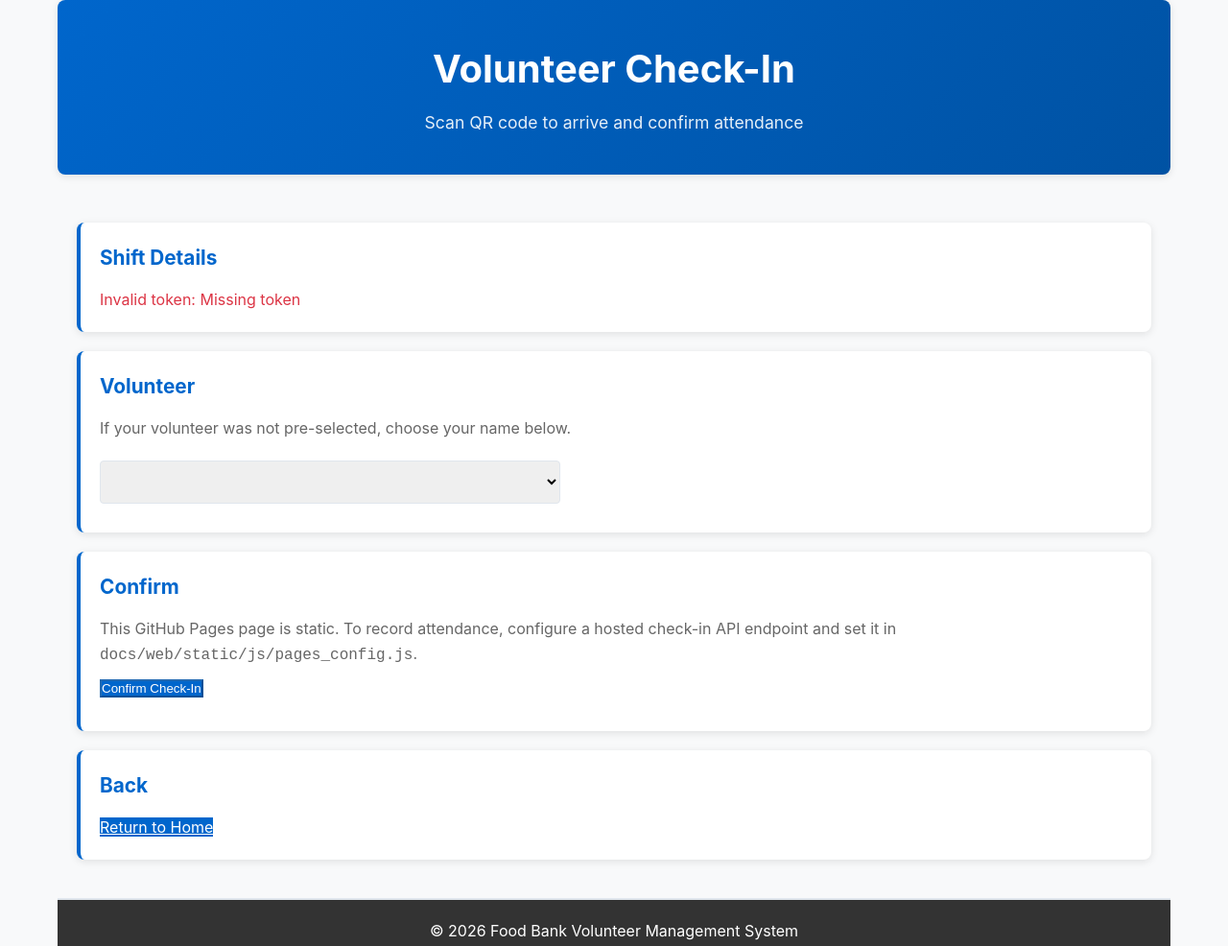
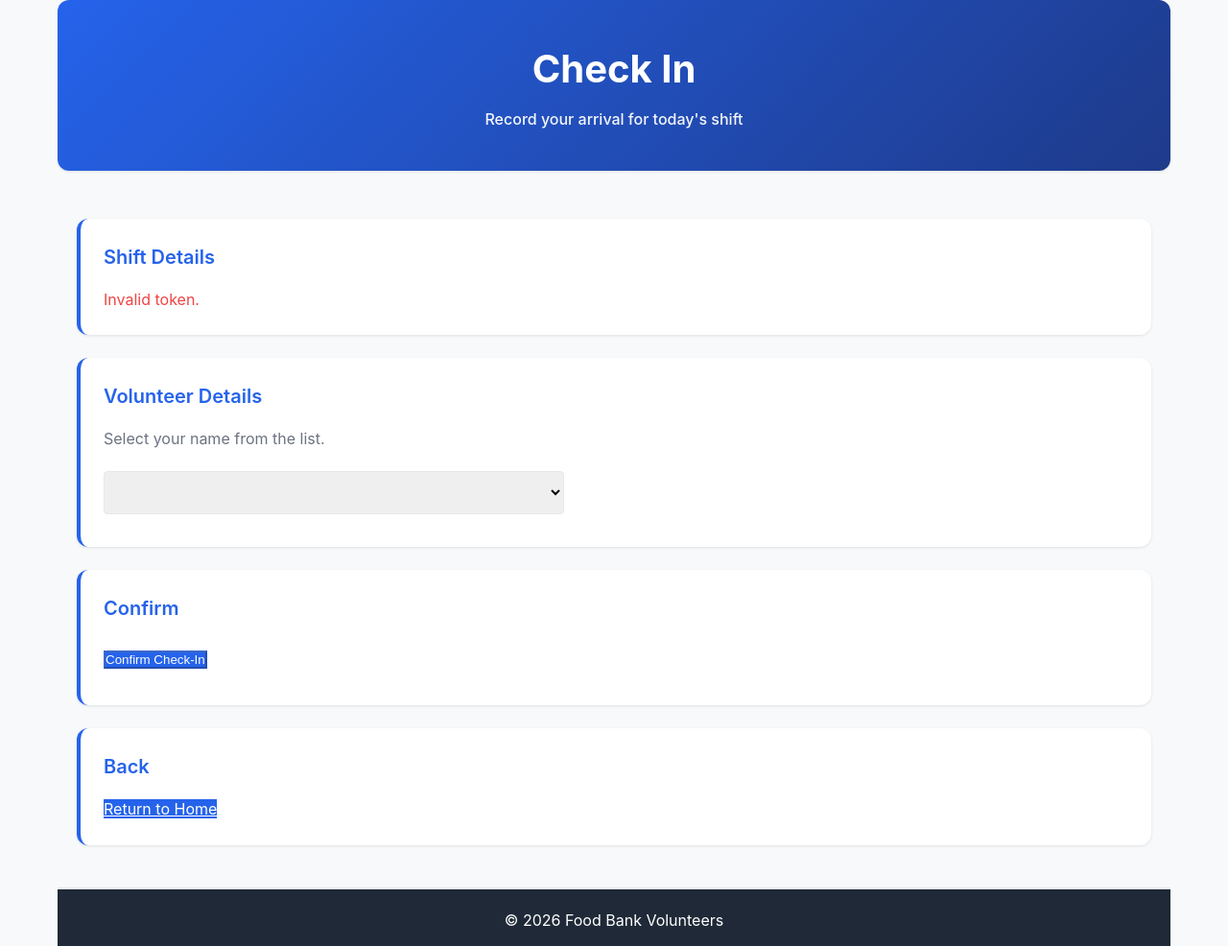
Before and after one commit to geki97/Volunteer-Shift-Management-System, a plain HTML site: page docs/check-in.html in a window 1280 px wide. Shown: the top 986 px of the page at 96% size. Drawn offline with Linux system fonts and the light colour scheme.

Commit message:
°final commits fixes°

```diff
--- a/docs/check-in.html
+++ b/docs/check-in.html
@@ -5,14 +5,14 @@
     <meta name="viewport" content="width=device-width, initial-scale=1.0" />
     <meta http-equiv="Content-Security-Policy" content="default-src 'self'; base-uri 'self'; object-src 'none'; frame-ancestors 'none'; form-action 'none'; script-src 'self'; style-src 'self' 'unsafe-inline'; img-src 'self' data:; connect-src 'self' https://*.functions.supabase.co https://*.supabase.co; upgrade-insecure-requests">
     <meta name="referrer" content="no-referrer">
-    <title>Volunteer Check-In</title>
+    <title>Check In - Food Bank Volunteers</title>
     <link rel="stylesheet" href="./web/static/css/style.css" />
 </head>
 <body>
     <div class="container">
         <header>
-            <h1>Volunteer Check-In</h1>
-            <p>Scan QR code to arrive and confirm attendance</p>
+            <h1>Check In</h1>
+            <p>Record your arrival for today's shift</p>
         </header>
 
         <main>
@@ -24,19 +24,15 @@
             </div>
 
             <div class="card">
-                <h3>Volunteer</h3>
+                <h3>Volunteer Details</h3>
                 <p id="volunteer-hint" style="color: var(--text-light); margin-bottom: 10px;">
-                    If your volunteer was not pre-selected, choose your name below.
+                    Select your name from the list.
                 </p>
                 <select id="volunteer-select" class="input-field" style="width: 100%; max-width: 480px;"></select>
             </div>
 
             <div class="card">
                 <h3>Confirm</h3>
-                <p style="color: var(--text-light);">
-                    This GitHub Pages page is static. To record attendance, configure a hosted check-in API
-                    endpoint and set it in <code>docs/web/static/js/pages_config.js</code>.
-                </p>
                 <button id="confirm-btn" class="btn-primary" style="margin-top: 12px;">Confirm Check-In</button>
                 <div id="result" style="margin-top: 12px;"></div>
             </div>
@@ -48,7 +44,7 @@
         </main>
 
         <footer>
-            <p>&copy; 2026 Food Bank Volunteer Management System</p>
+            <p>&copy; 2026 Food Bank Volunteers</p>
         </footer>
     </div>
 
--- a/docs/web/static/css/style.css
+++ b/docs/web/static/css/style.css
@@ -1,15 +1,15 @@
 /* Global Styles */
 :root {
-    --primary-color: #0066cc;
-    --primary-dark: #0052a3;
-    --secondary-color: #28a745;
-    --danger-color: #dc3545;
-    --warning-color: #ffc107;
-    --light-bg: #f5f7fa;
-    --border-color: #e0e6ed;
-    --text-color: #333;
-    --text-light: #666;
-    --shadow: 0 2px 8px rgba(0,0,0,0.1);
+    --primary-color: #2563eb;
+    --primary-dark: #1e40af;
+    --secondary-color: #10b981;
+    --danger-color: #ef4444;
+    --warning-color: #f59e0b;
+    --light-bg: #f9fafb;
+    --border-color: #e5e7eb;
+    --text-color: #1f2937;
+    --text-light: #6b7280;
+    --shadow: 0 1px 3px rgba(0,0,0,0.1);
 }
 
 * {
@@ -41,23 +41,25 @@ body {
 
 /* Header */
 header {
-    background: linear-gradient(135deg, var(--primary-color) 0%, var(--primary-dark) 100%);
+    background: linear-gradient(135deg, var(--primary-color) 0%, #1e3a8a 100%);
     color: white;
     padding: 40px 20px;
     text-align: center;
     margin-bottom: 30px;
-    border-radius: 8px;
+    border-radius: 12px;
     box-shadow: var(--shadow);
 }
 
 header h1 {
     font-size: 2.5rem;
-    margin-bottom: 10px;
+    margin-bottom: 8px;
+    font-weight: 700;
 }
 
 header p {
-    font-size: 1.1rem;
-    opacity: 0.9;
+    font-size: 1rem;
+    opacity: 0.95;
+    font-weight: 500;
 }
 
 /* Main Content */
@@ -69,17 +71,23 @@ main {
 /* Cards */
 .card {
     background: white;
-    border-radius: 8px;
-    padding: 20px;
-    margin-bottom: 20px;
+    border-radius: 12px;
+    padding: 24px;
+    margin-bottom: 24px;
     box-shadow: var(--shadow);
     border-left: 4px solid var(--primary-color);
+    transition: box-shadow 0.3s;
+}
+
+.card:hover {
+    box-shadow: 0 4px 6px rgba(0,0,0,0.07);
 }
 
 .card h3 {
     color: var(--primary-color);
-    margin-bottom: 15px;
-    font-size: 1.3rem;
+    margin-bottom: 16px;
+    font-size: 1.25rem;
+    font-weight: 600;
 }
 
 .card ol, .card ul {
@@ -211,7 +219,7 @@ main {
 
 .btn {
     padding: 12px 24px;
-    border-radius: 6px;
+    border-radius: 8px;
     border: none;
     font-size: 1rem;
     font-weight: 600;
@@ -219,7 +227,7 @@ main {
     text-decoration: none;
     display: inline-block;
     text-align: center;
-    transition: all 0.3s;
+    transition: all 0.2s;
 }
 
 .btn-primary {
@@ -229,18 +237,17 @@ main {
 
 .btn-primary:hover {
     background: var(--primary-dark);
-    transform: translateY(-2px);
-    box-shadow: 0 4px 12px rgba(0, 102, 204, 0.3);
+    box-shadow: 0 4px 8px rgba(37, 99, 235, 0.3);
 }
 
 .btn-secondary {
-    background: var(--border-color);
+    background: var(--light-bg);
     color: var(--text-color);
+    border: 1px solid var(--border-color);
 }
 
 .btn-secondary:hover {
-    background: #d0d6de;
-    transform: translateY(-2px);
+    background: var(--border-color);
 }
 
 .btn:disabled {
--- a/docs/web/static/js/pages_checkin.js
+++ b/docs/web/static/js/pages_checkin.js
@@ -54,7 +54,7 @@
     const cfg = window.VMS_CONFIG || {};
     const apiUrl = (cfg.checkinApiUrl || "").trim();
     if (!apiUrl) {
-      throw new Error("Missing VMS_CONFIG.checkinApiUrl (no hosted backend configured).");
+      throw new Error("Check-in API not configured.");
     }
 
     const body = {
@@ -81,9 +81,7 @@
     const parsed = window.VMS_DATA.parseToken(token);
     if (!parsed.ok) {
       els.shiftDetails().innerHTML =
-        '<p style="color: var(--danger-color);">Invalid token: ' +
-        escapeHtml(parsed.error) +
-        "</p>";
+        '<p style="color: var(--danger-color);">Invalid token.</p>';
       els.confirmBtn().disabled = true;
       return;
     }
@@ -99,7 +97,7 @@
       ]);
     } catch (e) {
       els.shiftDetails().innerHTML =
-        '<p style="color: var(--danger-color);">Failed to load exported data. Publish docs/appflowy_exports/*.json.</p>';
+        '<p style="color: var(--danger-color);">Unable to load shift data. Please try again.</p>';
       els.confirmBtn().disabled = true;
       return;
     }
@@ -121,15 +119,10 @@
         els.confirmBtn().disabled = true;
         const resp = await submitCheckin(payload, volunteerId);
         els.result().innerHTML =
-          '<p style="color: var(--secondary-color); font-weight: 600;">Check-in recorded.</p>' +
-          '<pre style="white-space: pre-wrap; margin-top: 10px;">' +
-          escapeHtml(JSON.stringify(resp, null, 2)) +
-          "</pre>";
+          '<p style="color: var(--secondary-color); font-weight: 600;">You\'re checked in!</p>';
       } catch (e) {
         els.result().innerHTML =
-          '<p style="color: var(--danger-color);">Check-in failed: ' +
-          escapeHtml(e && e.message ? e.message : String(e)) +
-          "</p>";
+          '<p style="color: var(--danger-color);">Check-in failed. Please try again.</p>';
       } finally {
         els.confirmBtn().disabled = false;
       }
```
Also changed, not shown: docs/index.html (+11 -14 lines), docs/web/static/js/pages_home.js (+4 -4 lines), 1 other file.
